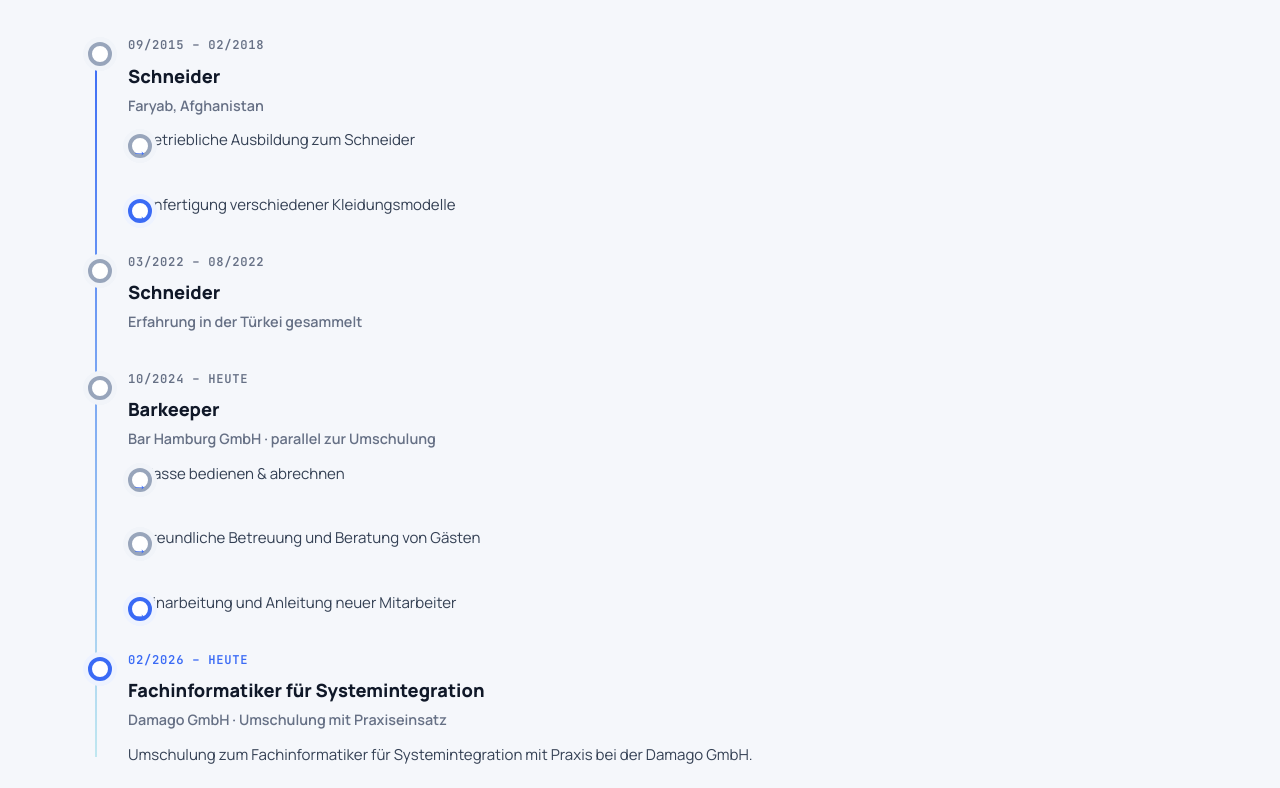
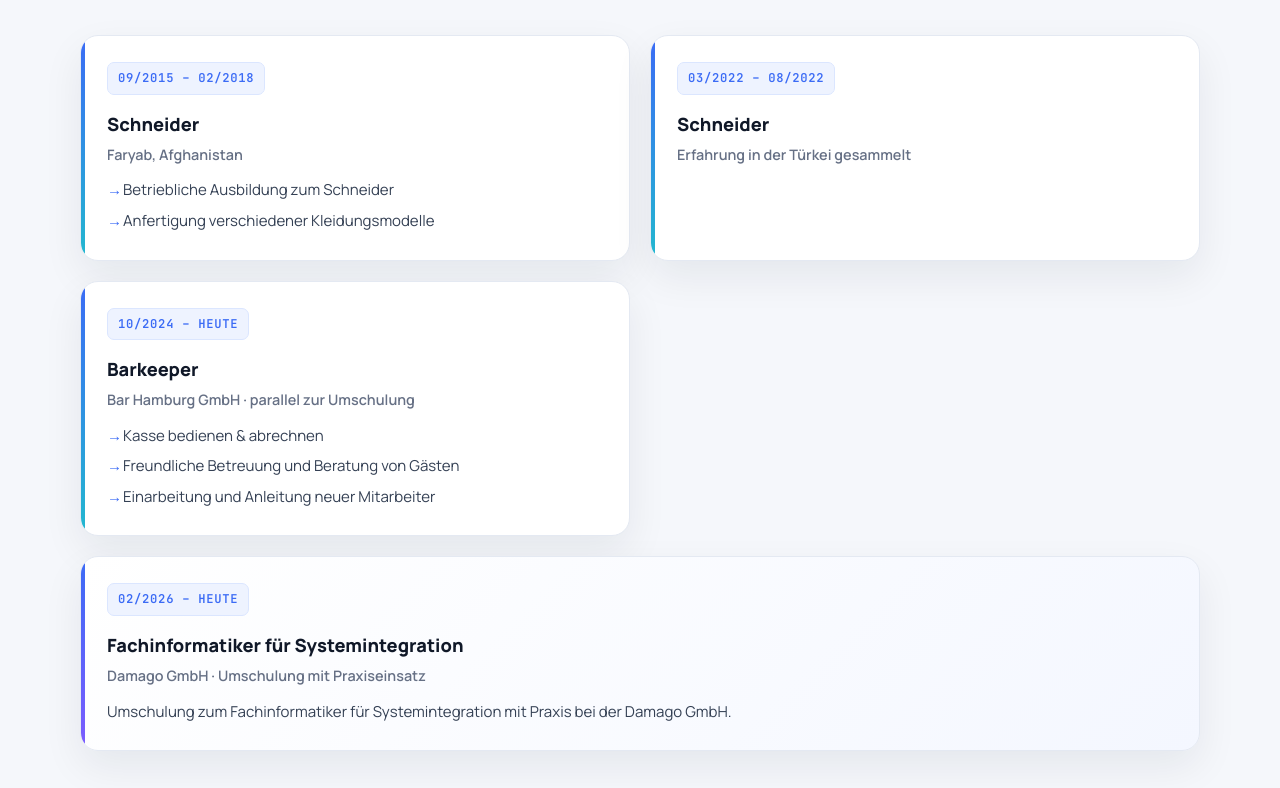
Before and after one commit to jawidmoradi13-ctrl/jawidmoradi13-ctrl.github.io, a plain HTML site: page index.html in a window 1280 px wide. Shown: the part 2552-3340 px from the top of the page. Drawn offline with Linux system fonts and the light colour scheme.

Commit message:
Werdegang als sichtbare Karten ohne Einblendung

```diff
--- a/index.html
+++ b/index.html
@@ -135,19 +135,17 @@ a{color:inherit;text-decoration:none}
 .tags{display:flex;flex-wrap:wrap;gap:7px}
 .tags span{font-size:.78rem;font-weight:600;color:var(--ink-2);background:var(--paper);border:1px solid var(--line);padding:6px 11px;border-radius:8px}
 
-/* TIMELINE */
-.timeline{list-style:none;position:relative;margin-left:6px}
-.timeline::before{content:'';position:absolute;left:9px;top:8px;bottom:10px;width:2px;background:linear-gradient(var(--blue),rgba(34,184,207,.25))}
-.timeline li{position:relative;padding:0 0 34px 42px}
-.timeline li:last-child{padding-bottom:0}
-.timeline li::before{content:'';position:absolute;left:2px;top:7px;width:16px;height:16px;border-radius:50%;background:#fff;border:4px solid var(--blue);z-index:1;box-shadow:0 0 0 5px #eef3ff}
-.timeline li::before{border-color:#98a5bb;box-shadow:0 0 0 5px #f1f4f9}
-.timeline li:last-child::before{border-color:var(--blue);box-shadow:0 0 0 5px #eef3ff}
-.tl-date{font-family:var(--mono);font-size:.76rem;font-weight:600;letter-spacing:.06em;color:var(--muted)}
-.timeline li:last-child .tl-date{color:var(--blue)}
-.tl-title{font-size:1.14rem;font-weight:800;margin:5px 0 2px}
+/* WERDEGANG – dauerhaft sichtbare Karten */
+.career-grid{list-style:none;display:grid;grid-template-columns:repeat(2,1fr);gap:20px}
+.career-card{position:relative;overflow:hidden;background:#fff;border:1px solid var(--line);border-radius:18px;padding:26px;box-shadow:var(--shadow);transition:transform .35s cubic-bezier(.16,1,.3,1),box-shadow .35s,border-color .35s}
+.career-card::before{content:'';position:absolute;left:0;top:0;bottom:0;width:4px;background:linear-gradient(var(--blue),var(--cyan))}
+.career-card:hover{transform:translateY(-5px);box-shadow:var(--shadow-lg);border-color:#bfd0ff}
+.career-card:last-child{grid-column:1/-1;background:linear-gradient(135deg,#fff,#f4f7ff)}
+.career-card:last-child::before{background:linear-gradient(var(--blue),var(--violet))}
+.tl-date{display:inline-block;font-family:var(--mono);font-size:.76rem;font-weight:600;letter-spacing:.06em;color:var(--blue);background:#eef3ff;border:1px solid #dbe6ff;padding:5px 10px;border-radius:7px}
+.tl-title{font-size:1.14rem;font-weight:800;margin:14px 0 3px}
 .tl-org{color:var(--muted);font-weight:600;font-size:.9rem}
-.tl-desc{color:var(--ink-2);font-size:.94rem;margin-top:9px}
+.tl-desc{color:var(--ink-2);font-size:.94rem;margin-top:10px}
 .tl-desc ul{list-style:none;display:grid;gap:5px;margin-top:8px}
 .tl-desc li{position:relative;padding-left:16px}
 .tl-desc li::before{content:'→';position:absolute;left:0;color:var(--blue);font-weight:700}
@@ -207,7 +205,8 @@ footer a:hover{color:#fff}
 @media(max-width:900px){
   .hero .wrap{grid-template-columns:1fr;padding-top:60px;padding-bottom:70px;gap:42px}
   .profile-grid,.duo{grid-template-columns:1fr}
-  .skills-grid{grid-template-columns:1fr}
+  .skills-grid,.career-grid{grid-template-columns:1fr}
+  .career-card:last-child{grid-column:auto}
   .nav-links{display:none;position:absolute;top:100%;left:0;right:0;flex-direction:column;align-items:stretch;background:#0b1322;padding:18px 24px;border-bottom:1px solid rgba(255,255,255,.1)}
   .nav-links.open{display:flex}
   .burger{display:block}
@@ -235,7 +234,7 @@ footer a:hover{color:#fff}
   .hero-card h2,.hero-card .hc-foot b,.chip-cloud span{color:var(--ink)!important}
   .chip-cloud span,.badge{border-color:var(--line);background:#f5f7fb!important;color:var(--ink)!important}
   .section{padding:26px 0}
-  .panel,.skill-card,.edu-item{box-shadow:none}
+  .panel,.skill-card,.edu-item,.career-card{box-shadow:none}
   .reveal{opacity:1!important;transform:none!important}
   .bar i{transform:none!important}
   .hero *{animation:none!important}
@@ -362,12 +361,12 @@ footer a:hover{color:#fff}
 
 <section class="section" id="werdegang">
   <div class="wrap">
-    <div class="head reveal">
+    <div class="head">
       <div><div class="eyebrow">03 — Erfahrung</div><h2>Werdegang</h2><p class="sub">Vom Schneider in Afghanistan über die Erfahrung in der Türkei und den Barkeeper in Hamburg bis zur Umschulung zum Fachinformatiker.</p></div>
       <span class="line-num">03 / 05</span>
     </div>
-    <ul class="timeline">
-      <li class="reveal">
+    <ol class="career-grid">
+      <li class="career-card">
         <div class="tl-date">09/2015 – 02/2018</div>
         <div class="tl-title">Schneider</div>
         <div class="tl-org">Faryab, Afghanistan</div>
@@ -378,12 +377,12 @@ footer a:hover{color:#fff}
           </ul>
         </div>
       </li>
-      <li class="reveal">
+      <li class="career-card">
         <div class="tl-date">03/2022 – 08/2022</div>
         <div class="tl-title">Schneider</div>
         <div class="tl-org">Erfahrung in der Türkei gesammelt</div>
       </li>
-      <li class="reveal">
+      <li class="career-card">
         <div class="tl-date">10/2024 – HEUTE</div>
         <div class="tl-title">Barkeeper</div>
         <div class="tl-org">Bar Hamburg GmbH · parallel zur Umschulung</div>
@@ -395,13 +394,13 @@ footer a:hover{color:#fff}
           </ul>
         </div>
       </li>
-      <li class="reveal">
+      <li class="career-card">
         <div class="tl-date">02/2026 – HEUTE</div>
         <div class="tl-title">Fachinformatiker für Systemintegration</div>
         <div class="tl-org">Damago GmbH · Umschulung mit Praxiseinsatz</div>
         <div class="tl-desc">Umschulung zum Fachinformatiker für Systemintegration mit Praxis bei der Damago GmbH.</div>
       </li>
-    </ul>
+    </ol>
   </div>
 </section>
 
@@ -467,7 +466,7 @@ footer a:hover{color:#fff}
   }
 
   /* Gestaffelte Einblendung */
-  document.querySelectorAll('.skills-grid,.timeline,.fact-grid,.tl-desc ul').forEach(function(group){
+  document.querySelectorAll('.skills-grid,.fact-grid').forEach(function(group){
     [].slice.call(group.children).forEach(function(el,i){
       if(el.classList.contains('reveal')) el.style.setProperty('--d',(i*.09)+'s');
     });
```
